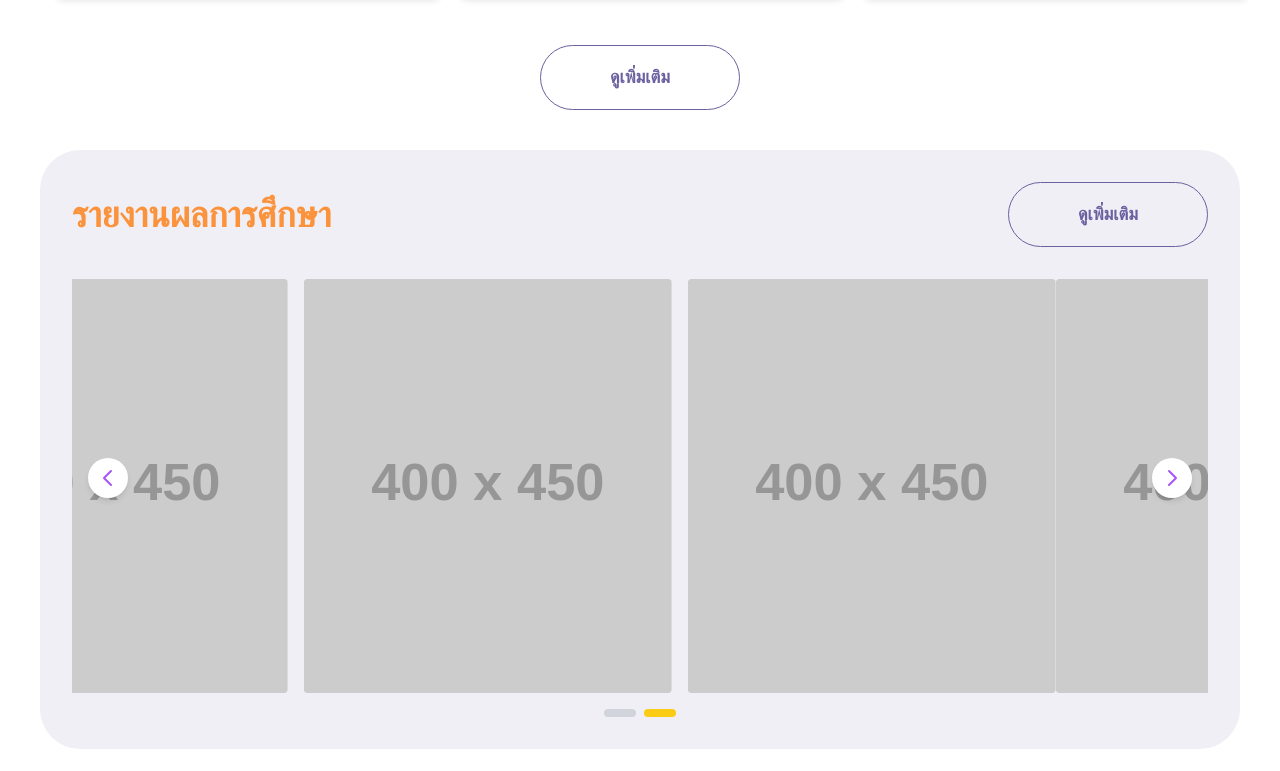
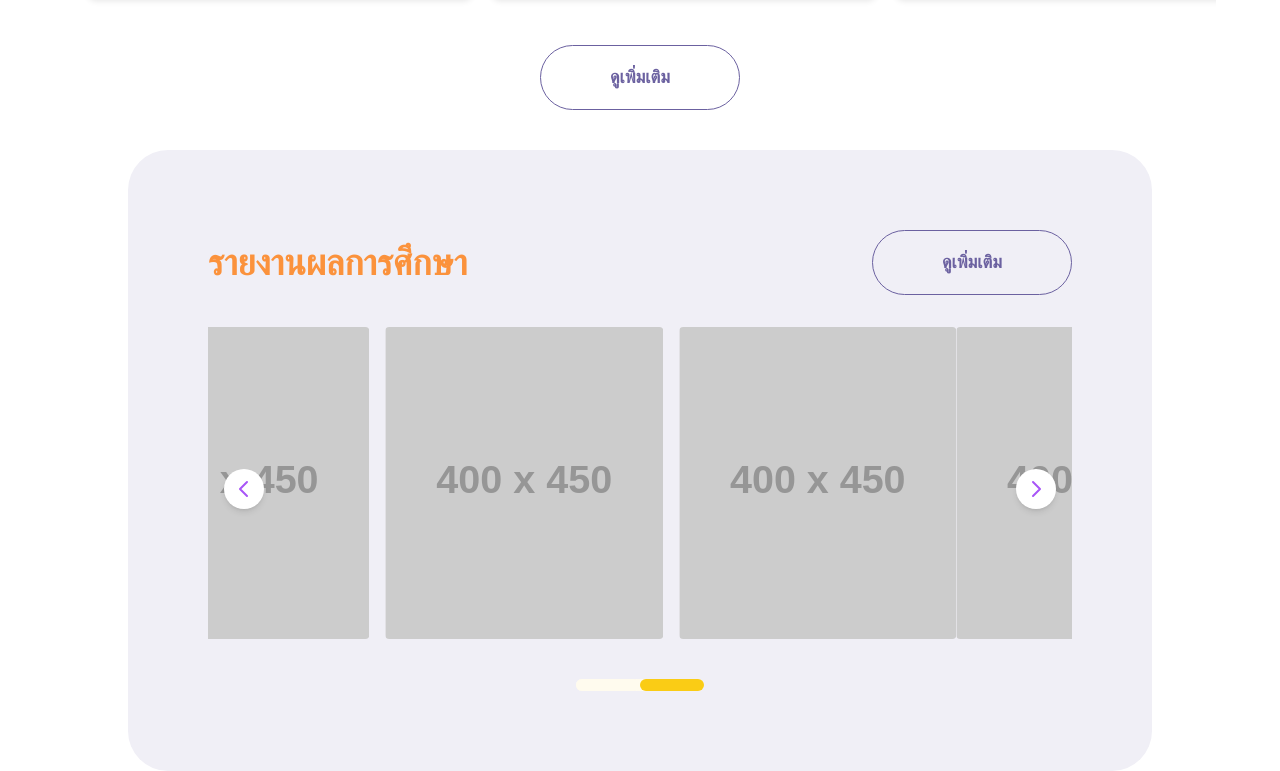
Before and after one commit to pureuser/tdsc, a website: page index.html in a window 1280 px wide. Shown: the part 3850-4621 px from the top of the page. Before the commit the page ends 4599 px from the top, so only its background shows below. Drawn offline with nearby package versions, Linux system fonts and the light colour scheme; files that its build step writes are made by us from their sources; placeholder pictures from the web are drawn by us; a web font is replaced by a local one.

Commit message:
Update dependencies and improve styling for better UI consistency

```diff
--- a/assets/css/style.css
+++ b/assets/css/style.css
@@ -5,7 +5,7 @@
     --primary-color: #4f0bb7;
     --secondary-color: #6c3fc7;
     --accent-color: #fd9a57;
-    --background-color: #ffffff;
+    --background-color: #f0eff6;
     --text-color: #001a49;
     --font-family: 'IBM Plex Sans Thai', sans-serif;
 }
--- a/assets/js/slideebook.js
+++ b/assets/js/slideebook.js
@@ -15,11 +15,11 @@ document.addEventListener('DOMContentLoaded', function () {
         reportTrack.style.transform = `translateX(-${currentIndex * 100}%)`
         reportIndicators.forEach((indicator, index) => {
             if (index === currentIndex) {
-                indicator.classList.remove('bg-gray-300')
+                indicator.classList.remove('bg-[#FFFBEE]')
                 indicator.classList.add('bg-yellow-400')
             } else {
                 indicator.classList.remove('bg-yellow-400')
-                indicator.classList.add('bg-gray-300')
+                indicator.classList.add('bg-[#FFFBEE]')
             }
         })
     }
--- a/index.html
+++ b/index.html
@@ -633,7 +633,7 @@
                 </div>
 
                 <!-- Carousel -->
-                <div class="relative py-4 px-8s">
+                <div class="relative py-4 px-8">
                     <div
                         class="flex overflow-x-scroll pb-8 hide-scrollbar my-0 mx-8"
                         id="seminar-carousel"
@@ -903,8 +903,8 @@
                 </button>
             </div>
         </section>
-        <section class="bg-[#F0EFF6] p-8 w-[1200px] mx-auto rounded-[40px]">
-            <div class="max-w-6xl mx-auto">
+        <section class="bg-white">
+            <div class="p-20 mx-32 rounded-[40px] bg-[#F0EFF6]">
                 <!-- Header -->
                 <div class="flex justify-between items-center mb-8">
                     <h1 class="text-4xl font-bold text-orange-400">
@@ -1025,15 +1025,15 @@
 
                     <!-- Indicator Dots -->
                     <div
-                        class="flex justify-center mt-4"
+                        class="flex justify-center bg-[#FFFBEE] rounded-full max-w-32 mx-auto mt-10"
                         id="report-indicator-container"
                     >
                         <button
-                            class="mx-1 h-2 w-8 rounded-full bg-yellow-400"
+                            class="h-3 w-1/2 rounded-full bg-yellow-400"
                             data-index="0"
                         ></button>
                         <button
-                            class="mx-1 h-2 w-8 rounded-full bg-gray-300"
+                            class="h-3 w-1/2 rounded-full bg-[#FFFBEE]"
                             data-index="1"
                         ></button>
                     </div>
--- a/package.json
+++ b/package.json
@@ -1,7 +1,7 @@
 {
   "dependencies": {
-    "@tailwindcss/postcss": "^4.1.4",
+    "@tailwindcss/postcss": "^4.1.5",
     "postcss": "^8.5.3",
-    "tailwindcss": "^4.1.4"
+    "tailwindcss": "^4.1.5"
   }
 }
```
Also changed, not shown: 2 other files.
